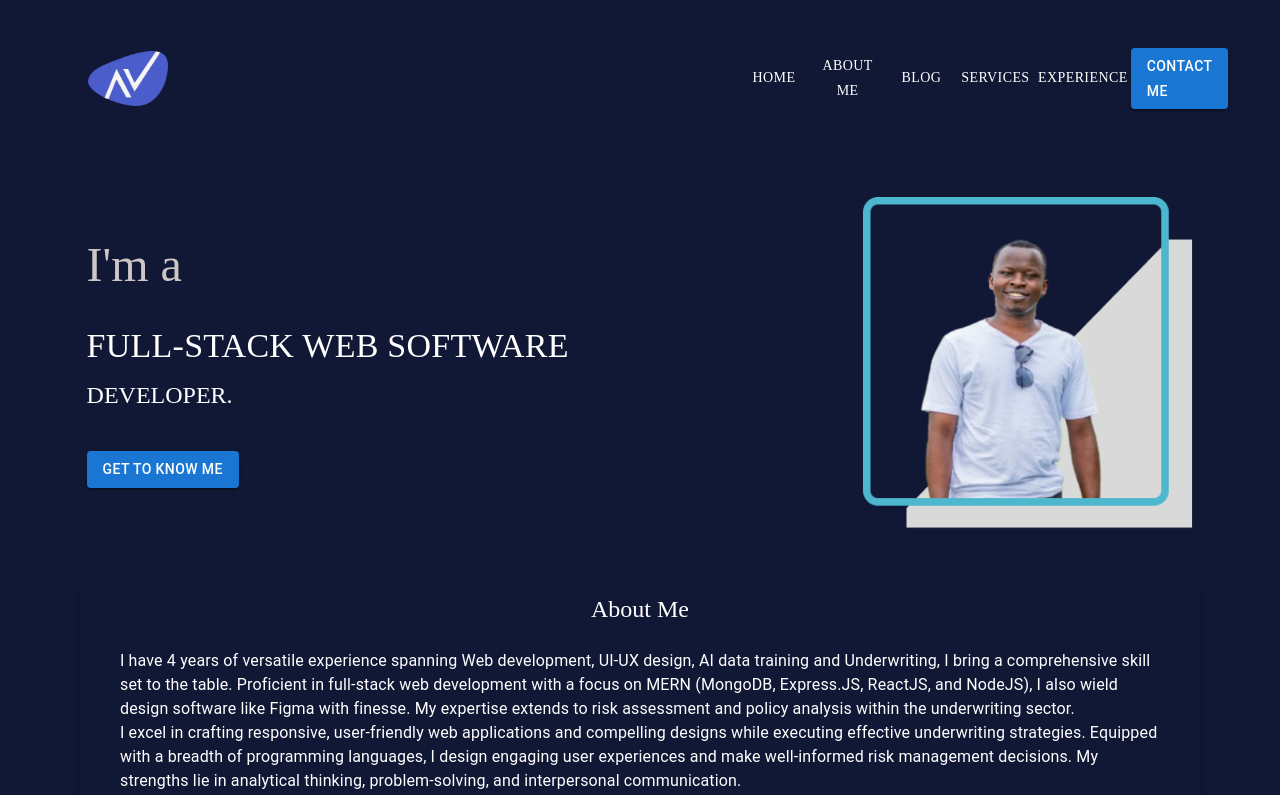
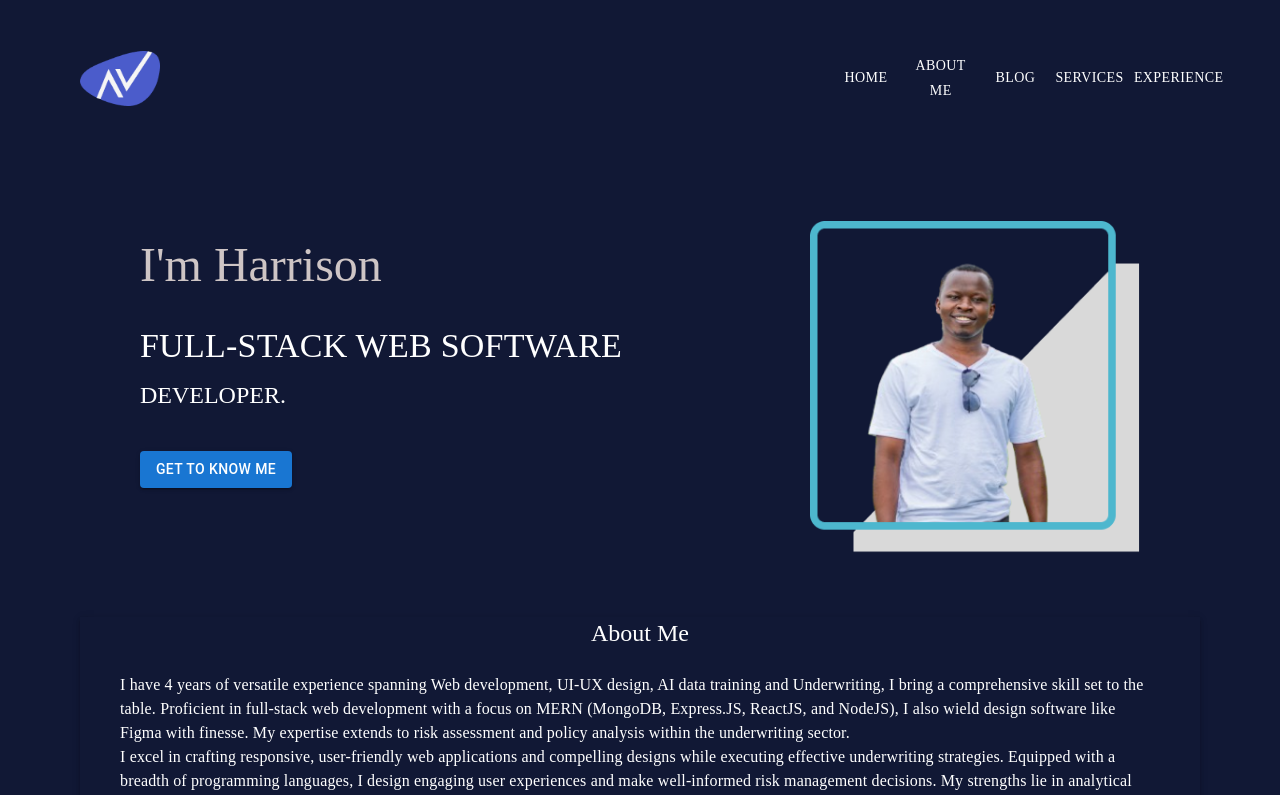
Before and after one commit to Ogalo/my_portifolio, a React (Create React App) app: page / in a window 1280 px wide. Shown: the top 795 px of the page. Built offline with nearby package versions, Linux system fonts and the light colour scheme.

Commit message:
Modify the style

```diff
--- a/src/components/About.tsx
+++ b/src/components/About.tsx
@@ -12,7 +12,7 @@ const About = () => {
           About Me
       </Typography>
       <Typography sx={{ mt: 3, fontFamily: "karma" }}>
-        <Typography>
+        <Typography fontFamily='karma'>
           I have 4 years of versatile experience spanning Web development,
           UI-UX design, AI data training and Underwriting, I bring a
           comprehensive skill set to the table. Proficient in full-stack web
@@ -21,7 +21,7 @@ const About = () => {
           expertise extends to risk assessment and policy analysis within the
           underwriting sector.
         </Typography>
-        <Typography>
+        <Typography fontFamily='karma'>
           I excel in crafting responsive, user-friendly web applications and
           compelling designs while executing effective underwriting strategies.
           Equipped with a breadth of programming languages, I design engaging
@@ -29,7 +29,7 @@ const About = () => {
           strengths lie in analytical thinking, problem-solving, and
           interpersonal communication.
         </Typography>
-        <Typography>
+        <Typography fontFamily='karma'>
           Furthermore, I thrive in collaborative environments, effortlessly
           bridging diverse functions. Committed to remaining abreast of industry
           trends and cutting-edge technologies in software development, design,
--- a/src/components/Bio.tsx
+++ b/src/components/Bio.tsx
@@ -5,11 +5,11 @@ import Profile from '../assests/Profile.png'
 const Bio = () => {
   return (
     <Box mt={5}>
-      <Box sx={{ display: 'flex', flexWrap: 'wrap', gap: 26, justifyContent: 'space-evenly', }}>
+      <Box sx={{ display: 'flex', flexWrap: 'wrap', gap: 6, justifyContent: 'space-evenly', }}>
         <Box>
 
       <Stack mt={5}>
-        <Typography variant='h3' color="#cec5c5" fontFamily = "karma"> I'm a </Typography>
+        <Typography variant='h3' color="#cec5c5" fontFamily = "karma"> I'm Harrison </Typography>
       </Stack>
       <Stack mt={4}>
         <Typography variant='h4' fontFamily = "karma">FULL-STACK WEB SOFTWARE </Typography>
@@ -25,6 +25,7 @@ const Bio = () => {
       <Stack
         sx={{
           maxWidth: '330px',
+          mt: 3,
 
 
         }}
--- a/src/components/NavBar.tsx
+++ b/src/components/NavBar.tsx
@@ -38,15 +38,16 @@ function NavBar() {
   return (
     <Box position="static" >
       <Container maxWidth="xl" >
-        <Toolbar disableGutters sx={{mx: 5}}>
+        <Toolbar disableGutters sx={{mx: 4,}}>
           <Stack
             component="a"
             href="#app-bar-with-responsive-menu"
             sx={{
-              mr: '550px',
+              mr: '650px',
               display: { xs: "none", md: "flex" },
               textDecoration: "none",
               px: 3,
+              gap: 12,
 
             }}
             >
@@ -119,12 +120,7 @@ function NavBar() {
           </Box>
 
           <Box sx={{ flexGrow: 0 }}>
-          <Button
-          variant="contained"
-          href="#contained-buttons"
-          sx={{ ml: '5px'}}
-          >Contact Me
-          </Button>
+
 
           </Box>
         </Toolbar>
```
